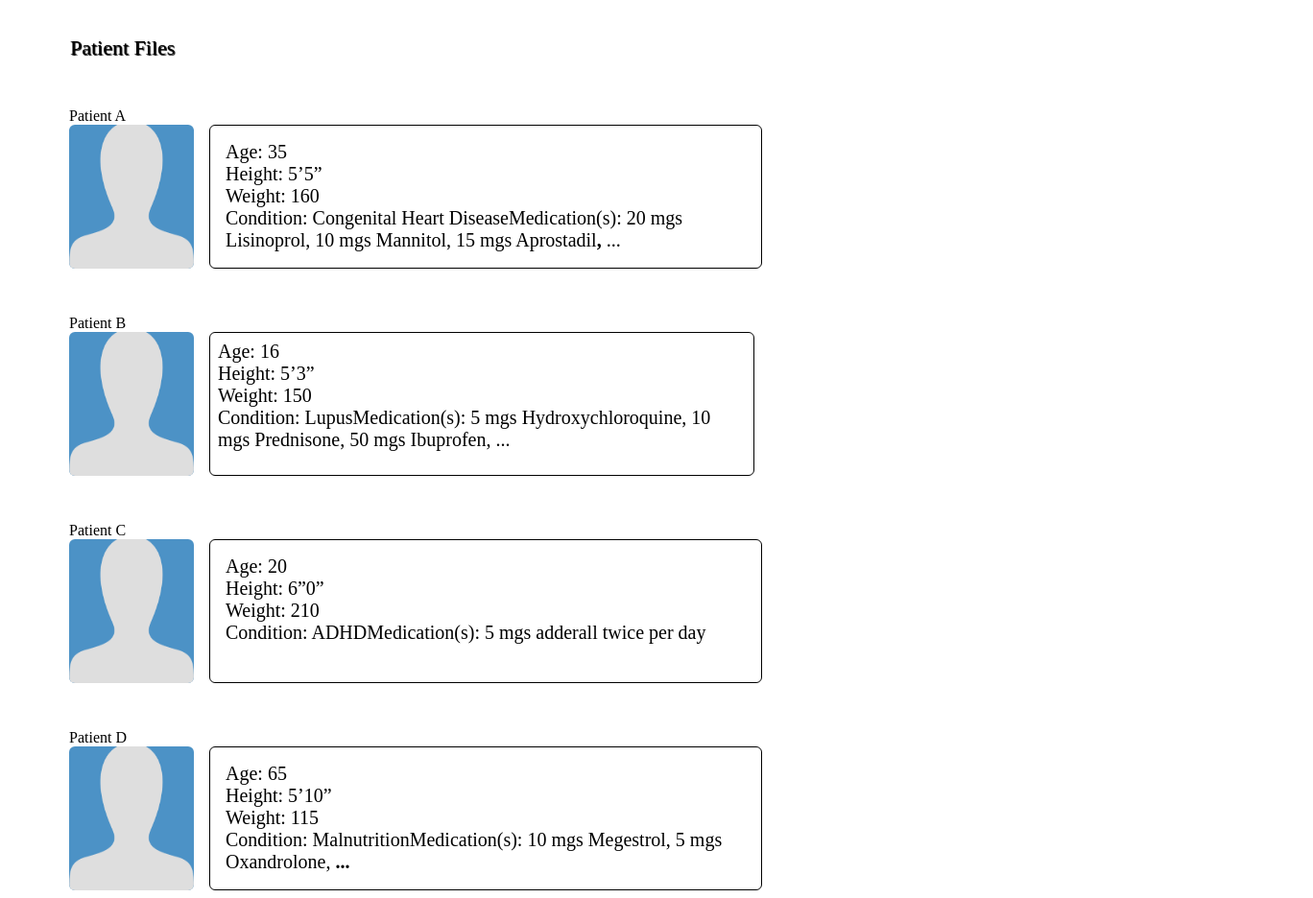
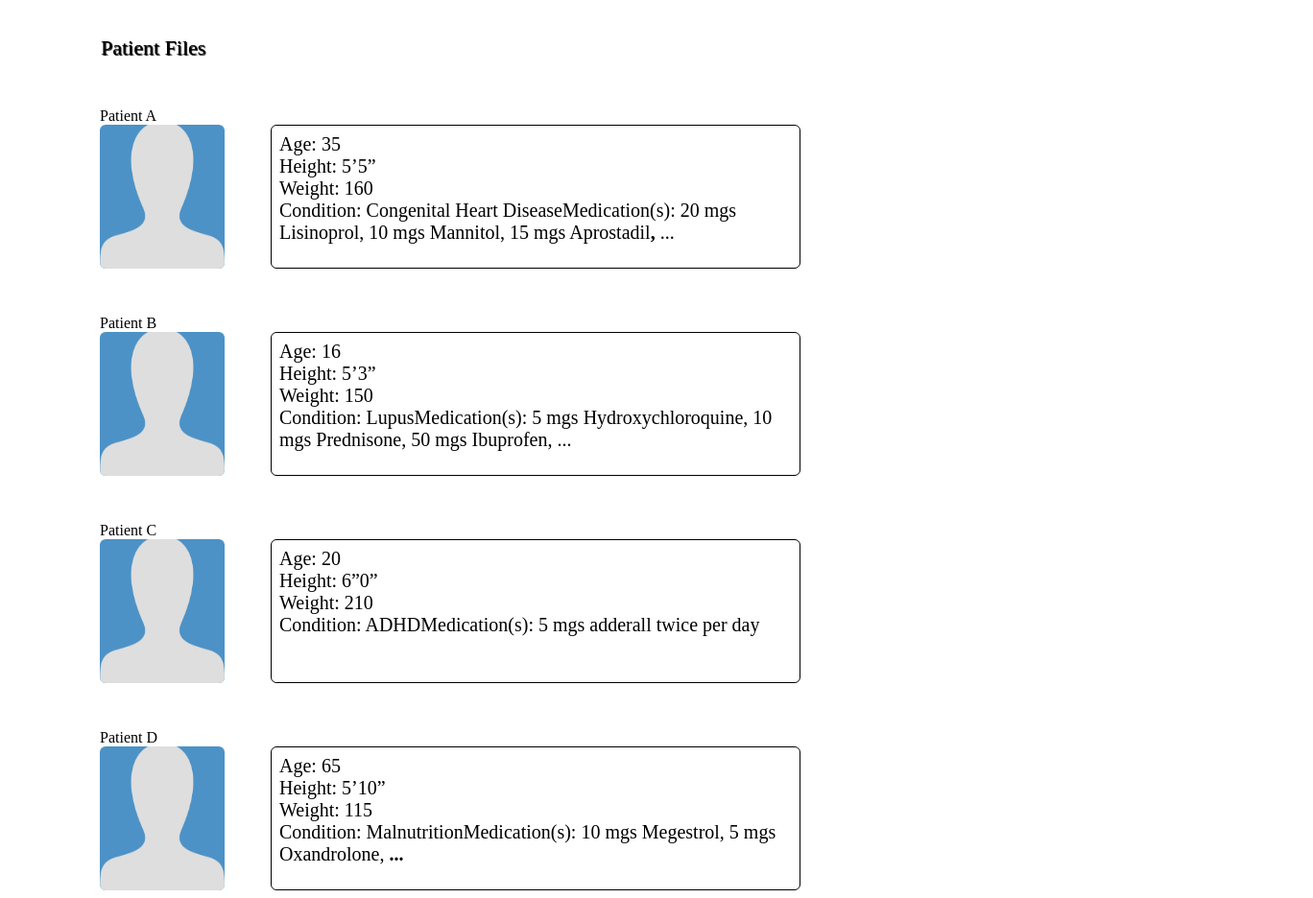
Before and after one commit to neeltron/Laymanify, a plain HTML site: page index.html in a window 1280 px wide. Shown: the part 120-1056 px from the top of the page at 96% size, 1368 px wide, since content can reach past the window. Drawn offline with Linux system fonts and the light colour scheme.

Commit message:
Update index.html

```diff
--- a/index.html
+++ b/index.html
@@ -7,7 +7,7 @@
 
         <img style="width: 10rem; height: 6rem" src="images/Screenshot 2023-11-04 at 13.25 1.png" />
 
-        <div style="width: 70%; height: 100%; float: right; border-bottom: 1px #00489C solid; display: flex; margin-right: 4rem;">
+        <div style="width: 70%; height: 100%; float: right; border-bottom: 1px #00489C solid; display: flex; margin-right: 1rem; padding-top: 4.25rem;">
 
             <div style="width: 100%; height: 100%; color: #00489C; font-size: 14px; font-family: Karma; font-weight: 300; word-wrap: break-word">About Us</div>
             <div style="width: 100%; height: 100%; color: #00489C; font-size: 14px; font-family: Karma; font-weight: 300; word-wrap: break-word">Patient Files</div>
@@ -21,18 +21,18 @@
 
         <div style="width: 30%; height: 90%; text-shadow: 1px 1px 1px; border: .25px #ffffff solid;">
 
-            <div style="width: 100%; height: 100%; text-align: left; margin-left: 4rem; color: black; font-size: 22px; font-family: Karma; font-weight: 200; word-wrap: break-word">   Patient Files</div>
+            <div style="width: 100%; height: 100%; text-align: left; margin-left: 6rem; color: black; font-size: 22px; font-family: Karma; font-weight: 200; word-wrap: break-word">   Patient Files</div>
 
         </div>
 
         <div
 
-        style="width: 100%; height: auto; text-align: left; color: black; font-size: 16px; font-family: Karma; font-weight: 300; padding-top: 3rem; margin-left: 4rem; word-wrap: break-word">Patient A</div>
+        style="width: 100%; height: auto; text-align: left; color: black; font-size: 16px; font-family: Karma; font-weight: 300; padding-top: 3rem; margin-left: 6rem; word-wrap: break-word">Patient A</div>
 
-        <div style="width: 100%; height: 150px; margin-left: 4rem; display: flex; gap: 1rem">
+        <div style="width: 100%; height: 150px; margin-left: 6rem; display: flex; gap: 1rem">
             <img style="width: 130px; height: 100%; background-color: #4C92C6; border-radius: 6px;" src="images/566-5668461_user-white-person-icon-clipart-4207004901 1.png" />
 
-            <div style="padding: 1rem; border-radius: 6px; border: 1px black solid; flex: 0.5;">
+            <div style="padding: .5rem; margin-left: 2rem; border-radius: 6px; border: 1px black solid; flex: 0.5;">
 
                 <div style="width: 100%; height: 100%"><span style="color: black; font-size: 20px; font-family: Karma; font-weight: 300; word-wrap: break-word">Age: 35<br/>Height: 5’5”<br/>Weight: 160<br/>Condition: Congenital Heart DiseaseMedication(s): 20 mgs Lisinoprol, 10 mgs Mannitol, 15 mgs Aprostadil</span><span style="color: black; font-size: 20px; font-family: Karma; font-weight: 600; word-wrap: break-word">, </span><span style="color: black; font-size: 20px; font-family: Karma; font-weight: 300; word-wrap: break-word">...</span></div>
 
@@ -41,12 +41,12 @@
 
         <div
 
-        style="width: 100%; height: auto; text-align: left; color: black; font-size: 16px; font-family: Karma; font-weight: 300; padding-top: 3rem; margin-left: 4rem; word-wrap: break-word">Patient B</div>
+        style="width: 100%; height: auto; text-align: left; color: black; font-size: 16px; font-family: Karma; font-weight: 300; padding-top: 3rem; margin-left: 6rem; word-wrap: break-word">Patient B</div>
 
-        <div style="width: 100%; height: 150px; margin-left: 4rem; display: flex; gap: 1rem">
+        <div style="width: 100%; height: 150px; margin-left: 6rem; display: flex; gap: 1rem">
             <img style="width: 130px; height: 100%; background-color: #4C92C6; border-radius: 6px;" src="images/566-5668461_user-white-person-icon-clipart-4207004901 1.png" />
 
-            <div style="padding: .5rem; border-radius: 6px; border: 1px black solid; flex: 0.5;">
+            <div style="padding: .5rem; margin-left: 2rem; border-radius: 6px; border: 1px black solid; flex: 0.5;">
 
                 <div style="100%; height: 100%"><span style="color: black; font-size: 20px; font-family: Karma; font-weight: 300; word-wrap: break-word">Age: 16 <br/>Height: 5’3”<br/>Weight: 150 <br/>Condition: LupusMedication(s): 5 mgs Hydroxychloroquine, 10 mgs Prednisone, 50 mgs Ibuprofen, ...</span></div>
 
@@ -55,12 +55,12 @@
 
         <div
 
-        style="width: 100%; height: auto; text-align: left; color: black; font-size: 16px; font-family: Karma; font-weight: 300; padding-top: 3rem; margin-left: 4rem; word-wrap: break-word">Patient C</div>
+        style="width: 100%; height: auto; text-align: left; color: black; font-size: 16px; font-family: Karma; font-weight: 300; padding-top: 3rem; margin-left: 6rem; word-wrap: break-word">Patient C</div>
 
-        <div style="width: 100%; height: 150px; margin-left: 4rem; display: flex; gap: 1rem">
+        <div style="width: 100%; height: 150px; margin-left: 6rem; display: flex; gap: 1rem">
             <img style="width: 130px; height: 100%; background-color: #4C92C6; border-radius: 6px;" src="images/566-5668461_user-white-person-icon-clipart-4207004901 1.png" />
 
-            <div style="padding: 1rem; border-radius: 6px; border: 1px black solid; flex: 0.5;">
+            <div style="padding: .5rem; margin-left: 2rem; border-radius: 6px; border: 1px black solid; flex: 0.5;">
 
                 <div style="width: 100%; height: 100%; color: black; font-size: 20px; font-family: Karma; font-weight: 300; word-wrap: break-word">Age: 20 <br/>Height: 6”0”<br/>Weight: 210 <br/>Condition: ADHDMedication(s): 5 mgs adderall twice per day </div>
 
@@ -69,12 +69,12 @@
 
         <div
 
-        style="width: 100%; height: auto; text-align: left; color: black; font-size: 16px; font-family: Karma; font-weight: 300; padding-top: 3rem; margin-left: 4rem; word-wrap: break-word">Patient D</div>
+        style="width: 100%; height: auto; text-align: left; color: black; font-size: 16px; font-family: Karma; font-weight: 300; padding-top: 3rem; margin-left: 6rem; word-wrap: break-word">Patient D</div>
 
-        <div style="width: 100%; height: 150px; margin-left: 4rem; display: flex; gap: 1rem">
+        <div style="width: 100%; height: 150px; margin-left: 6rem; display: flex; gap: 1rem">
             <img style="width: 130px; height: 100%; background-color: #4C92C6; border-radius: 6px;" src="images/566-5668461_user-white-person-icon-clipart-4207004901 1.png" />
 
-            <div style="padding: 1rem; border-radius: 6px; border: 1px black solid; flex: 0.5;">
+            <div style="padding: .5rem; margin-left: 2rem; border-radius: 6px; border: 1px black solid; flex: 0.5;">
 
                 <div style="width: 100%; height: 100%"><span style="color: black; font-size: 20px; font-family: Karma; font-weight: 300; word-wrap: break-word">Age: 65<br/>Height: 5’10”<br/>Weight: 115<br/>Condition: MalnutritionMedication(s): 10 mgs Megestrol, 5 mgs Oxandrolone,</span><span style="color: black; font-size: 20px; font-family: Karma; font-weight: 600; word-wrap: break-word"> ...</span></div>
 
```
